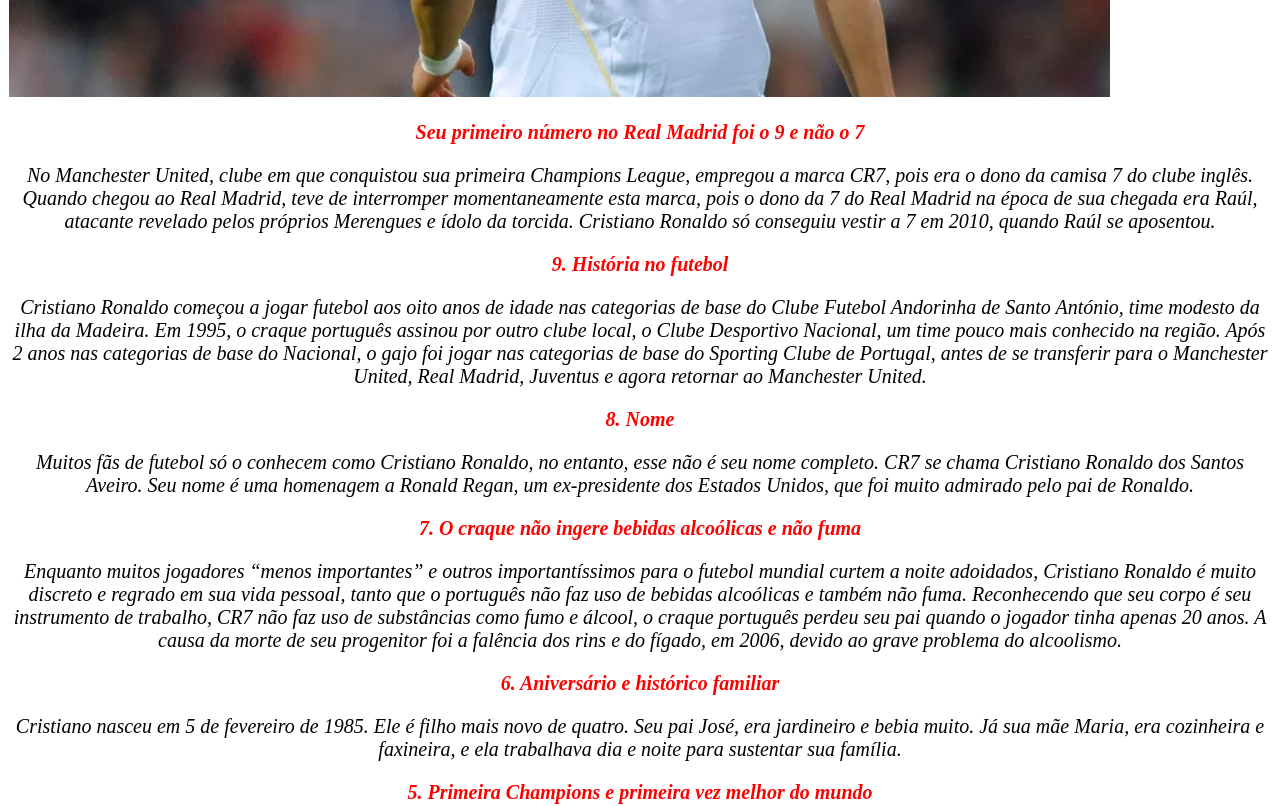
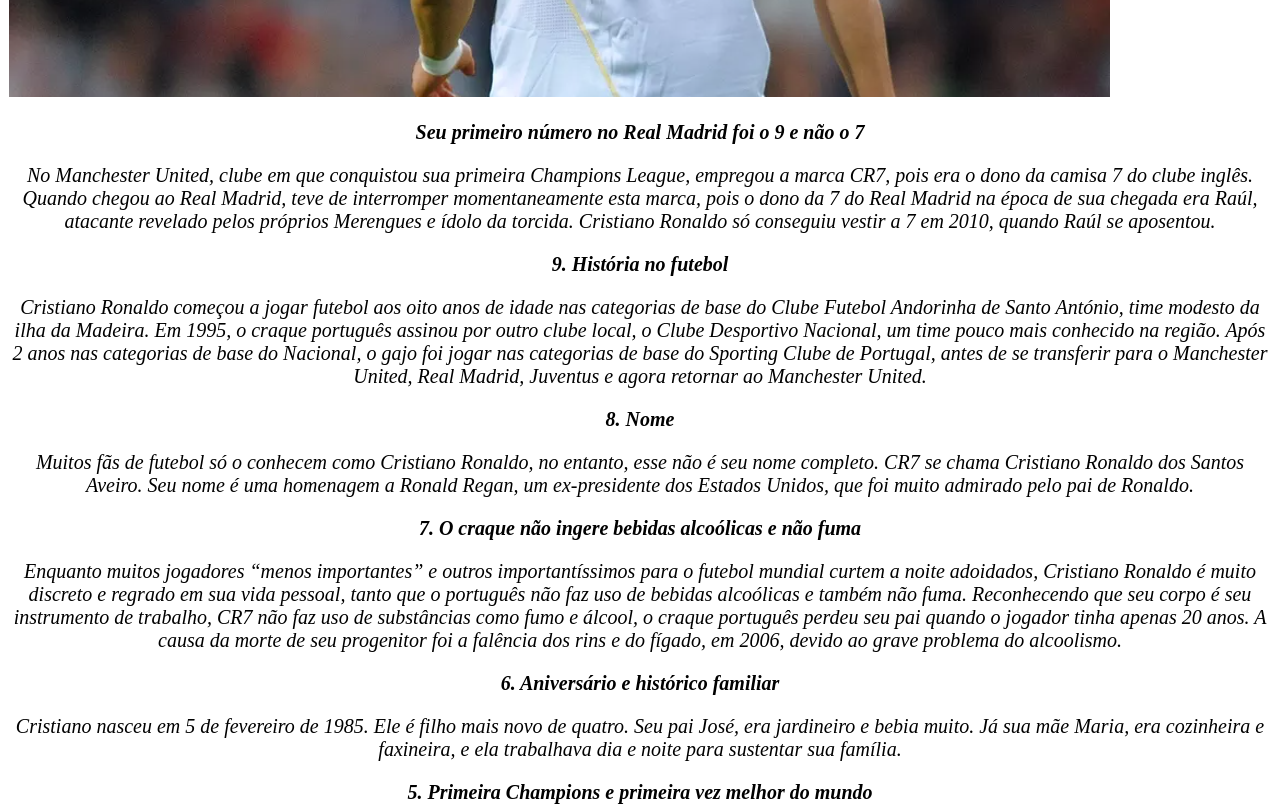
Before and after one commit to PierreMiranda/primeiro-repositorio, a plain HTML site: page index.html in a window 1280 px wide. Shown: the part 1500-2306 px from the top of the page. Drawn offline with Linux system fonts and the light colour scheme.

Commit message:
awwwddddddddddas

```diff
--- a/style.css
+++ b/style.css
@@ -7,5 +7,5 @@ p {
 }
 
 em strong {
-    color: #FF0000;
+    color: #000000;
 }
```
